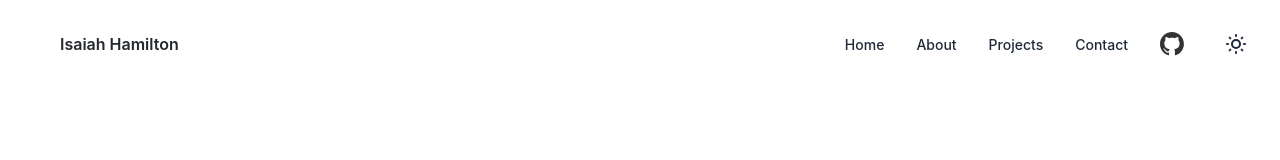
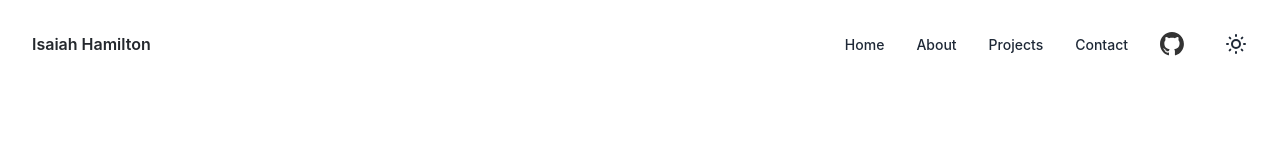
Before and after one commit to Isaiah-Hamilton/Portfolio, a Next.js app: page / in a window 1280 px wide. Shown: the top 160 px of the page. Built offline with nearby package versions, Linux system fonts and the light colour scheme.

Commit message:
chore: remove logo

```diff
--- a/components/Navbar.tsx
+++ b/components/Navbar.tsx
@@ -30,12 +30,6 @@ const Navbar = (props: Props) => {
           <motion.div whileTap={{ scale: 0.9 }}>
             <Link href="/">
               <a className="text-2xl font-semibold transition-colors duration-200 transform flex space-x-2">
-                <Image
-                  src={darkMode ? '/logo-light.svg' : '/logo-dark.svg'}
-                  alt="Logo"
-                  width={20}
-                  height={20}
-                />
                 <div className="text-base text-[#24282D] dark:text-white">
                   {navData.title.first}
                   <span className="ml-1">{navData.title.last}</span>
```
Also changed, not shown: public/logo-dark.svg (deleted), public/logo-light.svg (deleted).
